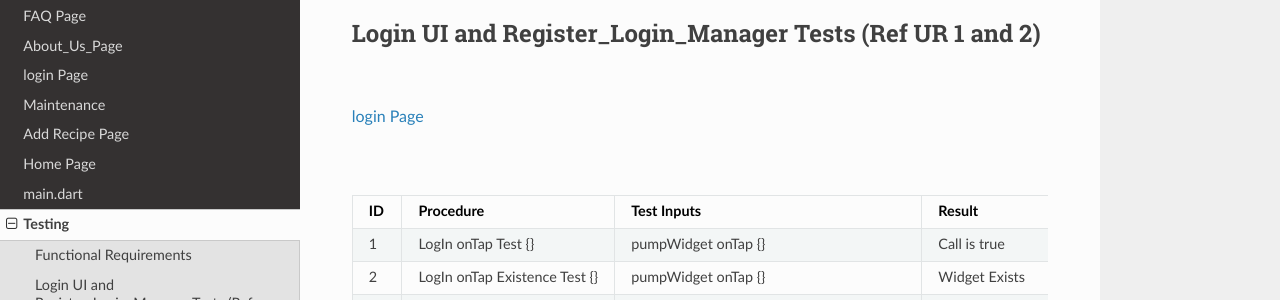
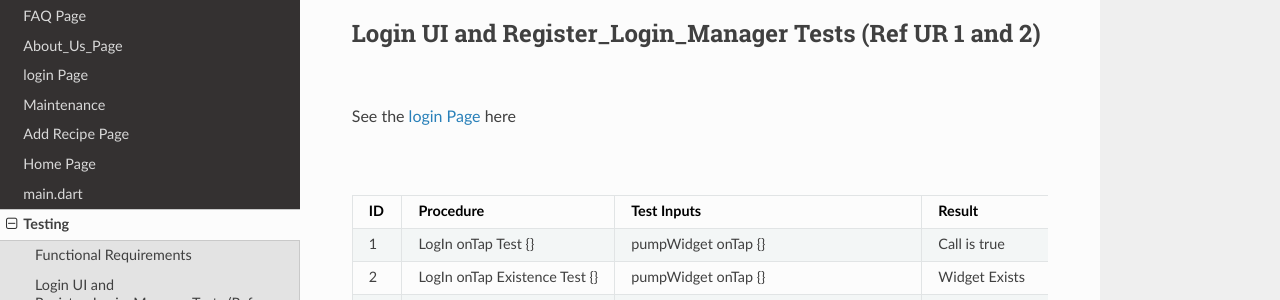
Before and after one commit to RhysRoo/SDRecipie_docs, a Sphinx documentation site: the page built from docs/source/testing.rst, in a window 1280 px wide and 900 px high. Shown: the part 199-499 px from the top of the window. Built offline with Sphinx 7.4.7 and the Read the Docs theme 2.0.0, drawn with Linux system fonts in a browser that asks for light colours; pages that are not in the unit, such as notebooks, are missing from menus.

Commit message:
fix: testing

```diff
--- a/docs/source/testing.rst
+++ b/docs/source/testing.rst
@@ -6,7 +6,7 @@ Functional Requirements
 
 Login UI and Register_Login_Manager Tests  (Ref UR 1 and 2)
 ------------------------------------------------------------
-:doc:`login_page`
+See the :doc:`login_page` here
 
 .. list-table:: Login UI and Register_Login_Manager Tests (Ref UR 1 and 2)
    :widths: 5 25 25 25 25
```
